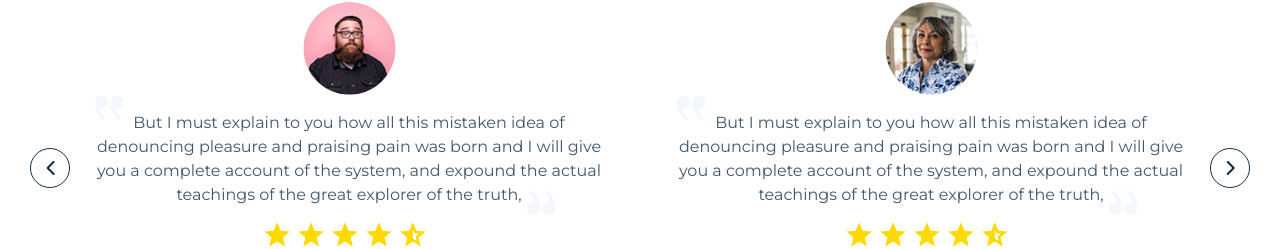
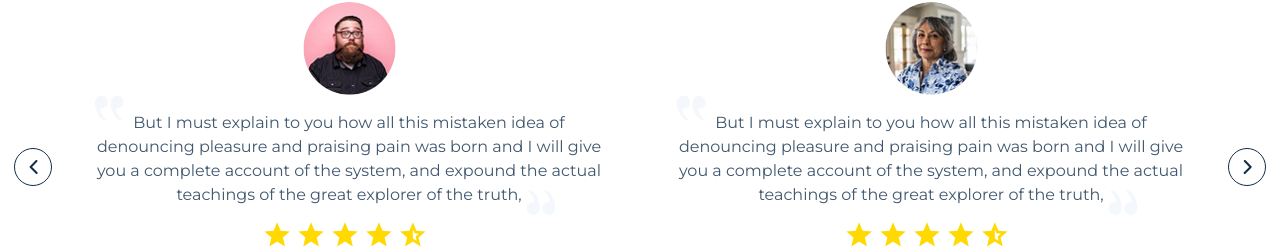
Before and after one commit to amansiwach868/starting-Sakroob-page, a React (Vite) app: page /home in a window 1280 px wide. Shown: the part 4600-4849 px from the top of the page. Built offline with nearby package versions, Linux system fonts and the light colour scheme; sample sign-in values are in the browser's storage.

Commit message:
space solved

```diff
--- a/src/components/Testimonials.jsx
+++ b/src/components/Testimonials.jsx
@@ -13,13 +13,13 @@ const Testimonials = () => {
                     Testimonials
                 </p>
                 <h2 className='leading-[120%] text-center md:text-[48px] sm:text-[38px] text-[28px] font-bold text-[#112D49]'>What our client’s says </h2>
-                <div className="mt-10 relative">
-                    <div className="max-xl:hidden flex xl:absolute top-[178px] xl:-left-14 xl:-right-14 2xl:-left-20 2xl:-right-20 justify-between items-center px-4 z-10">
-                        <div className="swiper-arrow prev-button cursor-pointer size-[38px] md:size-10 border border-[#112D49] rounded-full flex items-center justify-center hover:scale-105 transition-all duration-200 ease-linear">
+                <div className="mt-10 relative ">
+                    <div className="max-xl:hidden  flex xl:absolute top-[178px] xl:-left-14 xl:-right-14 2xl:-left-20 2xl:-right-20 justify-between items-center z-10">
+                        <div className="mr-2.5 swiper-arrow prev-button cursor-pointer size-[38px] border border-[#112D49] rounded-full flex items-center justify-center  hover:scale-105 transition-all duration-200 ease-linear">
                             <LeftArrow />
                         </div>
 
-                        <div className="swiper-arrow next-button cursor-pointer size-[38px] md:size-10 border border-[#112D49] rounded-full flex items-center justify-center hover:scale-105 transition-all duration-200 ease-linear">
+                        <div className="ml-2.5 swiper-arrow next-button cursor-pointer size-[38px] border border-[#112D49] rounded-full flex items-center justify-center hover:scale-105 transition-all duration-200 ease-linear">
                             <RightArrow />
                         </div>
                     </div>
```
